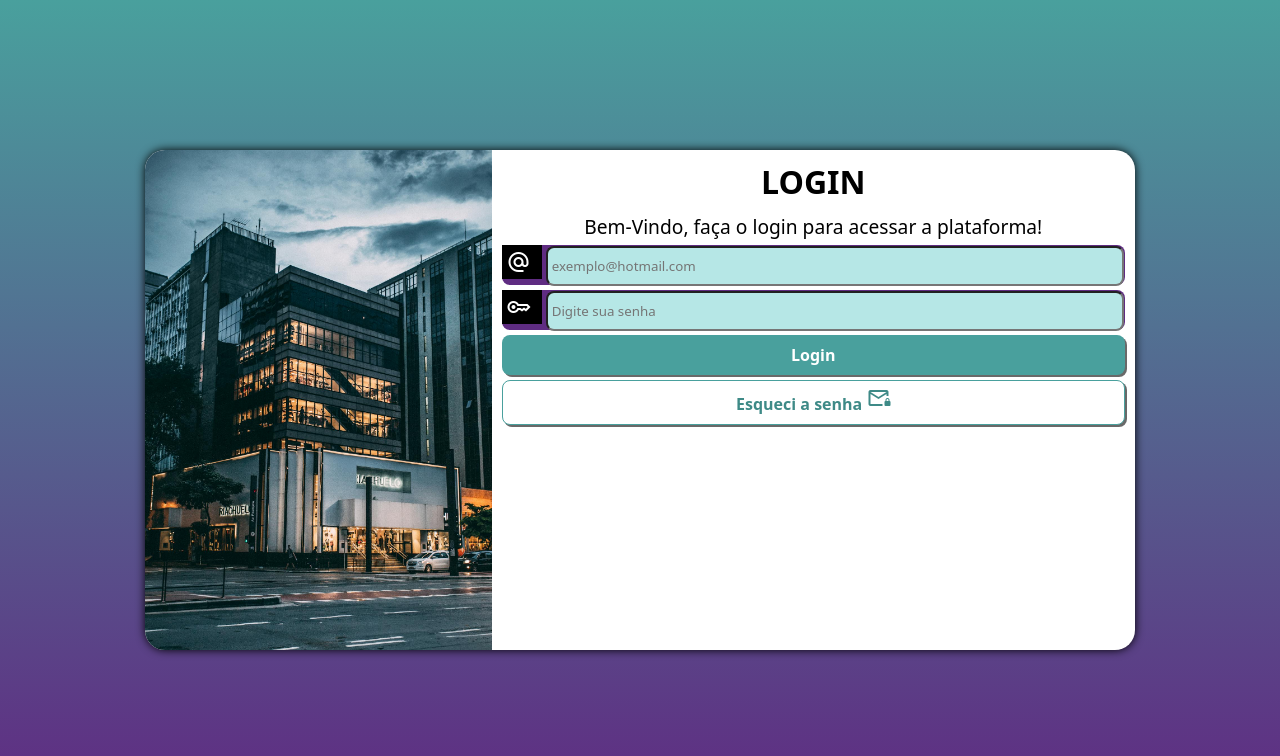
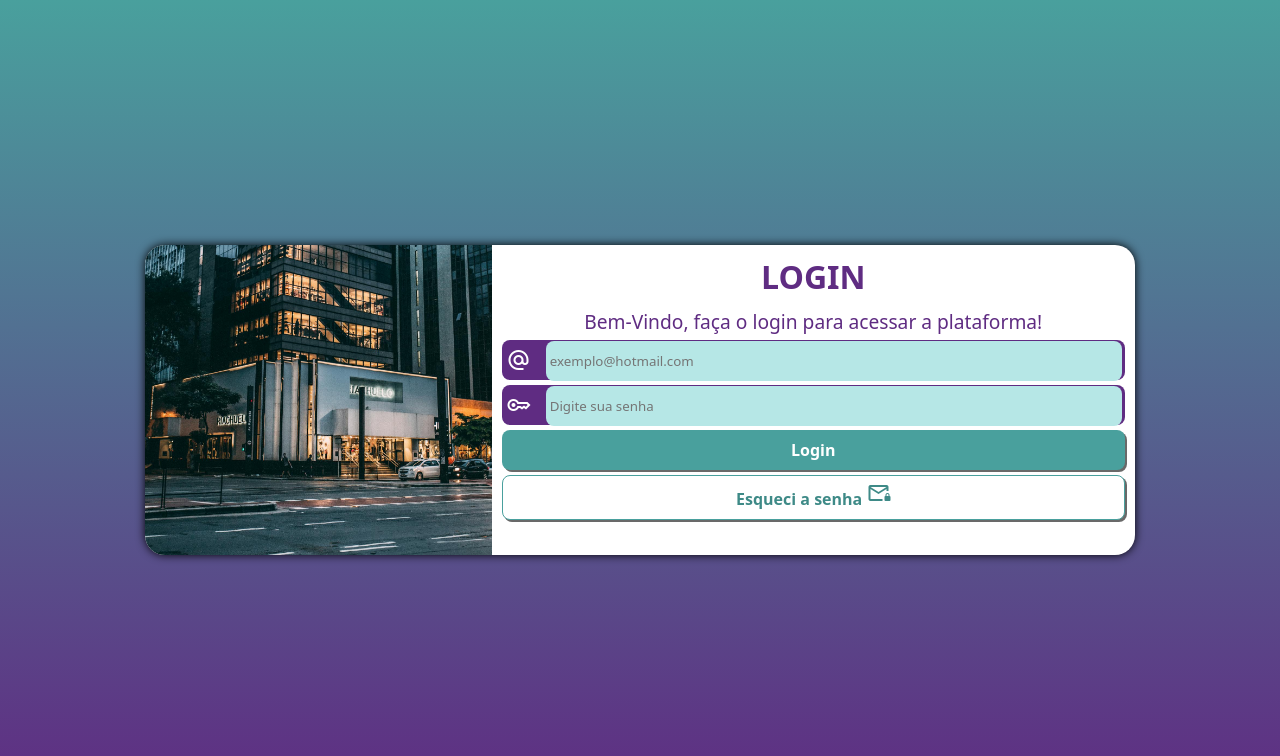
Before and after one commit to DamiaoRapha/login-teste, a plain HTML site: page index.html in a window 1280 px wide. Drawn offline with nearby package versions, Linux system fonts and the light colour scheme.

Commit message:
css finalizado

```diff
--- a/style.css
+++ b/style.css
@@ -55,11 +55,13 @@ main {
             section#login div#div-form h1 {
                 text-align: center;
                 margin-bottom: 10px;
+                color: #5f2c82;
             }
 
             section#login div#div-form p {
                 text-align: center;
                 font-size: 0.8em;
+                color: #5f2c82;
             }
 
 form div.campo {
@@ -73,18 +75,24 @@ form div.campo {
 
 div.campo span {
     color: white;
-    background-color: black;
+    /*background-color: black;*/
     width: 40px;
     padding: 5px;
+    transform: translateY(3px);
 }
 
 div.campo input {
     background-color: #b6e7e6;
-    width: calc(100% - 45px);
+    width: calc(100% - 47px);
     transform: translateY(-3px);
     height: 100%;
     border-radius: 8px;
     padding: 4px;
+    border: none;
+}
+
+div.campo input:focus-within {
+    background-color: white;
 }
 
 div.campo label {display: none;}
--- a/styleQuery.css
+++ b/styleQuery.css
@@ -8,6 +8,7 @@
 
     section#login {
         width: 90vw;
+        height: 275px;
     }
 
         section#login div#div-img {
@@ -30,6 +31,7 @@
 
     section#login {
         width: 990px;
+        height: 310px;
     }
 
         section#login div#div-img {
```
